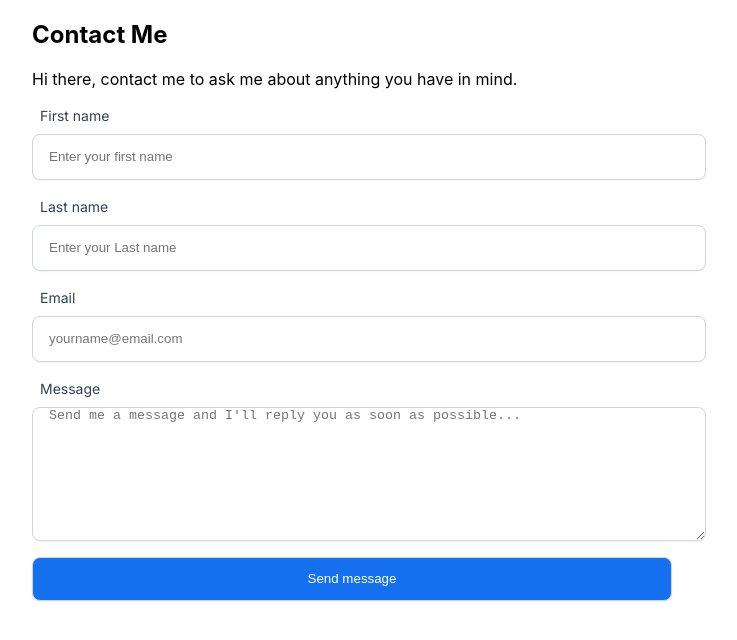
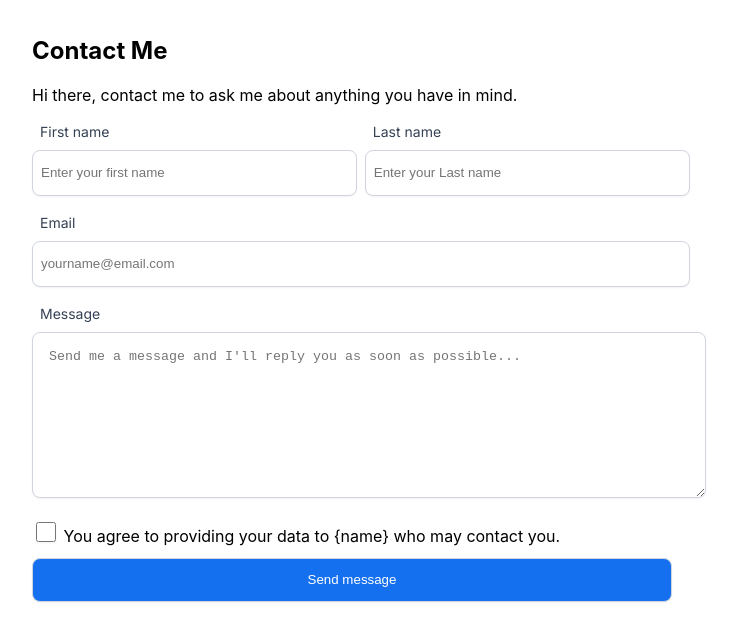
Before and after one commit to romeoscript/linktree-hng, a React (Create React App) app: page /contact in a window 1280 px wide. Shown: the top 640 px of the page, without its empty margins (288-1025 px from the left). Built offline with nearby package versions, Linux system fonts and the light colour scheme.

Commit message:
feat: checkbox to the contact form

```diff
--- a/src/Contact.jsx
+++ b/src/Contact.jsx
@@ -2,6 +2,7 @@ import React from 'react'
 import './contact.css'
 
 const Contact = () => {
+    const name = `{name}`
   return (
     <div className='contact'>
       <h2>Contact Me</h2>
@@ -16,12 +17,15 @@ const Contact = () => {
                 <label htmlFor="Last name">Last name</label> <br />
                 <input type="text" placeholder='Enter your Last name'/>
             </div>
-            <label htmlFor="email">Email</label> <br />
+
+        </main>
+        <label htmlFor="email">Email</label> <br />
             <input type="email" placeholder='yourname@email.com' />
             <label htmlFor="message">Message</label><br />
             <textarea name="" id="" cols="30" rows="10" placeholder="Send me a message and I'll reply you as soon as possible..."></textarea>
+
+            <input type="checkbox" /> <span>You agree to providing your data to {name} who may contact you.</span>
             <input type="submit" value="Send message" />
-        </main>
       </form>
     </div>
   )
--- a/src/contact.css
+++ b/src/contact.css
@@ -1,6 +1,15 @@
 .contact {
   width: 50%;
   margin: auto;
+  padding: 1rem;
+}
+.form__flex{
+    display: flex;
+    gap: 4%;
+    justify-content: space-between;
+}
+.form__flex div{
+    flex-basis: 48%;
 }
 label {
   font-family: "Inter";
@@ -19,7 +28,7 @@ textarea {
   border: 1px solid #d0d5dd;
   box-shadow: 0px 1px 2px rgba(16, 24, 40, 0.05);
   border-radius: 8px;
-  padding: 0 1rem;
+  padding: 0 0.5rem;
   outline: none;
   margin-bottom: 1rem;
   margin-top: 0.5rem;
@@ -27,6 +36,7 @@ textarea {
 }
 textarea {
   height: 132px;
+  padding: 1rem;
 }
 input[type='submit']{
     background: #1570EF;
@@ -35,3 +45,10 @@ input[type='submit']{
     margin: auto;
     cursor: pointer;
 }
+input[type='checkbox']{
+   padding: 0;
+   width: 20px;
+   height: 20px;
+   display: inline;
+   border-radius: 8px;
+}
```
